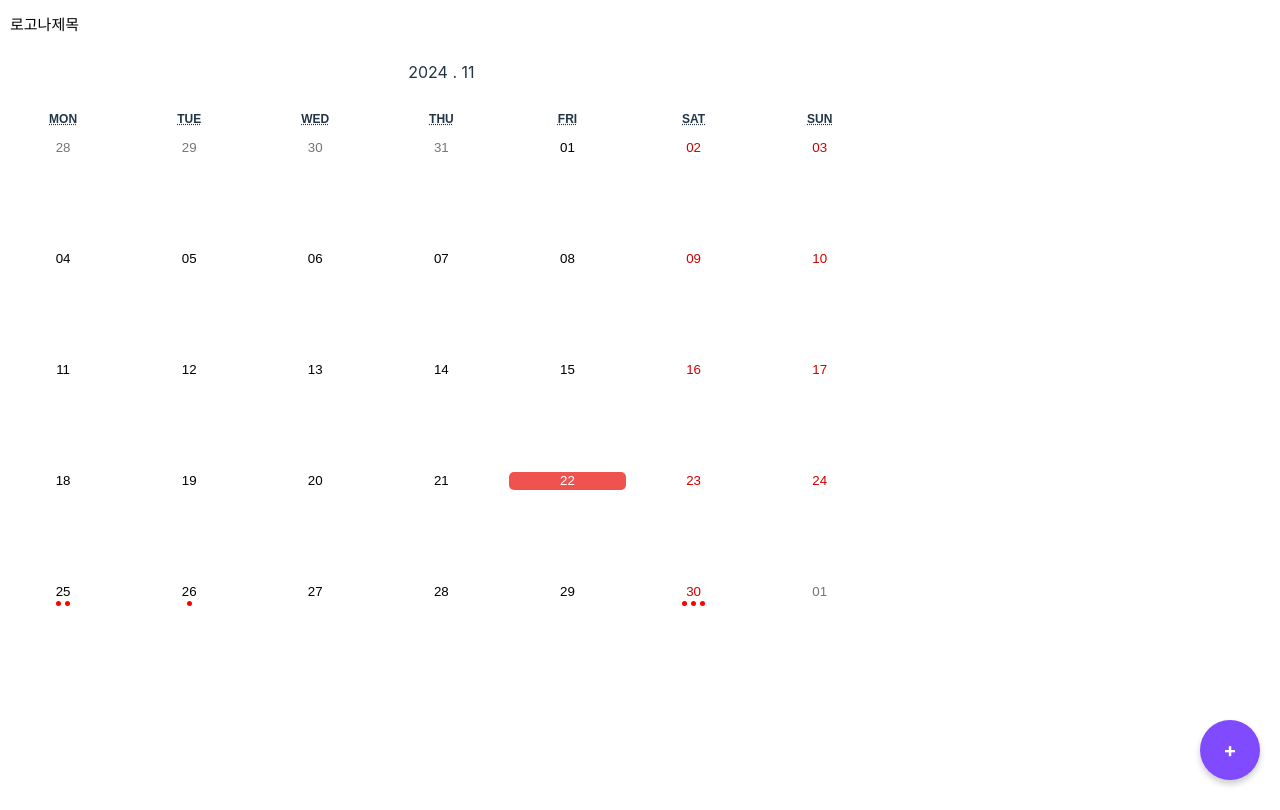
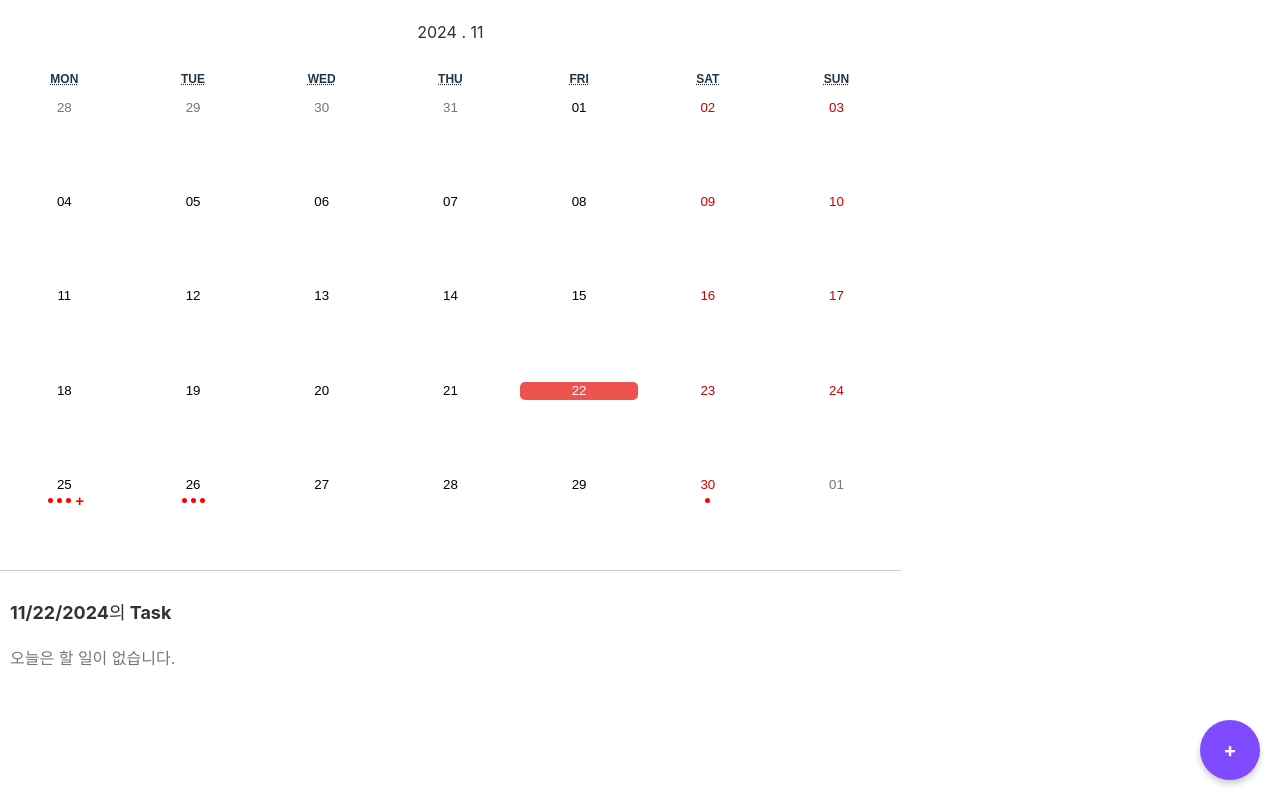
Before and after one commit to hwarimryu/insight-into-me-app, a React (Vite) app in the folder insight-into-me-web/: page / in a window 1280 px wide. Built offline with nearby package versions, Linux system fonts and the light colour scheme.

Commit message:
[ADD] swipe로 달력 넘기기 [UPDATE] calendarView, dailyTaskList 높이 고정

```diff
--- a/insight-into-me-web/package.json
+++ b/insight-into-me-web/package.json
@@ -17,7 +17,8 @@
     "react-dom": "^18.3.1",
     "react-modal": "^3.16.1",
     "react-router-dom": "^6.28.0",
-    "react-select": "^5.8.3"
+    "react-select": "^5.8.3",
+    "react-swipeable": "^7.0.2"
   },
   "devDependencies": {
     "@eslint/js": "^9.13.0",
--- a/insight-into-me-web/src/App.css
+++ b/insight-into-me-web/src/App.css
@@ -1,7 +1,7 @@
 /* 전체 앱 스타일 */
 .app {
   width: 100%;
-  height: 90vh;
+  height: 100vh;
   display: flex;
   flex-direction: column;
 }
--- a/insight-into-me-web/src/App.jsx
+++ b/insight-into-me-web/src/App.jsx
@@ -20,7 +20,7 @@ function App() {
   return (
     <div className="app">
       {/* 헤더 */}
-      <Header title="로고나제목" onMenuToggle={toggleMenu} />
+      {/* <Header title="로고나제목" onMenuToggle={toggleMenu} /> */}
       {/* 메인 콘텐츠 */}
       <main className="app-main">
       <MainView />
--- a/insight-into-me-web/src/components/CalendarView.css
+++ b/insight-into-me-web/src/components/CalendarView.css
@@ -1,6 +1,6 @@
 .calendar-container {
   width: 100%; /* 화면 전체 너비 */
-  height: 100%; /* 화면 전체 높이 */
+  height: 70vh; /* 화면 전체 높이 */
   display: flex;
   flex-direction: column;
   align-items: center;
@@ -43,11 +43,11 @@
   transform: translateX(-50%);
   width: 200px; /* 드롭다운 너비 */
   display: flex;
-  background-color: f9f9f9;
+  background-color: white;
   border: 1px solid #ddd;
   border-radius: 5px;
   z-index: 1000;
-  padding-bottom: 5px;
+  /* padding-bottom: 5px; */
   box-shadow: 0px 4px 6px rgba(0, 0, 0, 0.1);
 }
 
@@ -107,7 +107,7 @@
 }
 
 .react-calendar__month-view>div>div {
-  height: 70vh;
+  height: 60vh;
 }
 
 .react-calendar__month-view__days {
@@ -133,7 +133,8 @@
 .dot-container {
   display: flex;
   justify-content: center;
-  margin-top: 5;
+  align-items: center;
+  margin-top: 4px;
 }
 
 .task-dot {
@@ -142,6 +143,15 @@
   margin: 0 2px;
   background-color: red;
   border-radius: 50%;
+}
+
+.more-dots {
+  width: 5px;
+  margin: 0 2px;
+  font-size: 15px;
+  font-weight: bold;
+  color: red;
+  line-height: 5px;
 }
 
 .react-calendar__tile--now {
--- a/insight-into-me-web/src/components/CalendarView.jsx
+++ b/insight-into-me-web/src/components/CalendarView.jsx
@@ -1,25 +1,20 @@
 import { useState, useEffect, useRef } from "react";
 import Calendar from "react-calendar";
+import { useSwipeable } from "react-swipeable";
 import "react-calendar/dist/Calendar.css";
 import "./CalendarView.css";
 import moment from "moment";
 
-function CalendarView() {
-    // Task 데이터 (더미)
-    const tasks = [
-      { date: "2024-11-25", tasks: ["Meeting", "Dinner"] },
-      { date: "2024-11-26", tasks: ["Conference"] },
-      { date: "2024-11-30", tasks: ["Workout", "Study", "Call"] },
-    ];
+function CalendarView({ tasks, selectedDate, setSelectedDate }) {
 
   // 특정 날짜에 Task가 있는지 확인
   const getTasksForDate = (date) => {
-    const dateString = date.toISOString().split("T")[0];
-    const taskData = tasks.find((t) => t.date === dateString);
-    return taskData ? taskData.tasks.length : 0; // Task 개수 반환
+    const dateString = date.toLocaleDateString();
+    const taskData = tasks.filter((t) => new Date(t.date).toLocaleDateString() === dateString);
+    return taskData ? taskData.length : 0; // Task 개수 반환
   };
 
-  const [selectedDate, setSelectedDate] = useState(new Date());
+  // const [selectedDate, setSelectedDate] = useState(new Date());
   const [yearRange, setYearRange] = useState({
     startYear: selectedDate.getFullYear() - 3,
     endYear: selectedDate.getFullYear() + 3,
@@ -86,6 +81,28 @@ function CalendarView() {
     setSelectedDate(new Date(year, selectedMonth - 1, 1));
   };
 
+  // 다음 월로 이동
+  const goToNextMonth = () => {
+    const nextMonth = moment(selectedDate).add(1, "month").toDate();
+    setMonth(nextMonth);
+    setSelectedDate(nextMonth);
+  };
+
+  // 이전 월로 이동
+  const goToPreviousMonth = () => {
+    const previousMonth = moment(selectedDate).subtract(1, "month").toDate();
+    setMonth(previousMonth);
+    setSelectedDate(previousMonth);
+  };
+
+  // Swipeable 설정
+  const swipeHandlers = useSwipeable({
+    onSwipedLeft: goToNextMonth, // 왼쪽 스와이프 → 다음 월
+    onSwipedRight: goToPreviousMonth, // 오른쪽 스와이프 → 이전 월
+    preventDefaultTouchmoveEvent: true,
+    trackMouse: true, // 마우스 드래그로도 동작
+  });
+
   const toggleDropdown = () => {
     setIsDropdownOpen(!isDropdownOpen);
     if (!isDropdownOpen) {
@@ -115,11 +132,11 @@ function CalendarView() {
 
   // 선택된 날짜인지 확인
   const isSelectedDate = (date) =>
-    selectedDate.toLocaleDateString().split("T")[0] === date.toLocaleDateString().split("T")[0];
+    selectedDate.toLocaleDateString() === date.toLocaleDateString();
 
 
   return (
-    <div className="calendar-container">
+    <div {...swipeHandlers} className="calendar-container">
       <div className="calendar-header">
         <div className="custom-dropdown" onClick={toggleDropdown}>
           <span className="selected-value">
@@ -168,21 +185,20 @@ function CalendarView() {
         formatDay={(locale, date) => null}
         tileContent={({ date }) => {
           const taskCount = getTasksForDate(date);
-          return taskCount > 0 ? (<>
-              { isSelectedDate(date)?
-              <abbr className="selected-date">{moment(date).format("DD")}</abbr>
-                : <abbr className="">{moment(date).format("DD")}</abbr>}
-            <div className="dot-container">
-              {Array.from({ length: taskCount }).map((_, i) => (
-                <span key={i} className="task-dot"></span>
-              ))}
-            </div>
-          </>
-          ) : (
-          <>{ isSelectedDate(date)?
-              <abbr className="selected-date">{moment(date).format("DD")}</abbr>
-                : <abbr className="">{moment(date).format("DD")}</abbr>}
-          </> );
+          return (
+            <>
+              <abbr className={isSelectedDate(date) ? "selected-date" : ""}>
+                {moment(date).format("DD")}
+              </abbr>
+              {taskCount > 0 && (
+                <div className="dot-container">
+                  {Array.from({ length: Math.min(taskCount, 3) }).map((_, i) => (
+                    <span key={i} className="task-dot"></span>
+                  ))}
+                  {taskCount > 3 && <span className="more-dots">+</span>}
+                </div>
+              )}
+            </> );
         }}
       />
     </div>
--- /dev/null
+++ b/insight-into-me-web/src/components/DailyTaskList.css
@@ -0,0 +1,41 @@
+.daily-task-list {
+  width: 100%;
+  height: 30vh; /* 고정 높이 */
+  margin-top: 10px;
+  padding: 10px;
+  border-top: 1px solid #ccc;
+  box-sizing: border-box;
+}
+
+.daily-task-list h3 {
+  margin-bottom: 10px;
+  font-size: 18px;
+  color: #333;
+}
+
+.task-list-scroll {
+  max-height: 15vh; /* 스크롤 가능한 영역 높이 */
+  overflow-y: auto; /* 스크롤 활성화 */
+}
+
+.task-list-scroll ul {
+  list-style: none;
+  padding: 0;
+  margin: 0;
+}
+
+.task-list-scroll li {
+  padding: 8px 0;
+  border-bottom: 1px solid #ddd;
+  font-size: 16px;
+}
+
+.task-list-scroll li:last-child {
+  border-bottom: none;
+}
+
+.daily-task-list p {
+  font-size: 16px;
+  color: #777;
+  margin: 10px 0;
+}
--- /dev/null
+++ b/insight-into-me-web/src/components/DailyTaskList.jsx
@@ -0,0 +1,31 @@
+import "./DailyTaskList.css";
+
+function DailyTaskList({ tasks, selectedDate }) {
+  const formattedDate = selectedDate.toLocaleDateString()
+
+  // 선택된 날짜의 Task 필터링
+  const tasksForDate = tasks
+  .filter((task) => new Date(task.date).toLocaleDateString() === formattedDate)
+  .sort((a, b) => a.startTime.localeCompare(b.startTime));
+
+  return (
+    <div className="daily-task-list">
+      <h3>{formattedDate}의 Task</h3>
+      <div className="task-list-scroll">
+        {tasksForDate.length > 0 ? (
+          <ul>
+            {tasksForDate.map((task, index) => (
+              <li key={index}>
+                <strong>{task.startTime}</strong> - {task.title}
+              </li>
+            ))}
+          </ul>
+        ) : (
+          <p>오늘은 할 일이 없습니다.</p>
+        )}
+      </div>
+    </div>
+  );
+}
+
+export default DailyTaskList;
--- a/insight-into-me-web/src/components/MainView.jsx
+++ b/insight-into-me-web/src/components/MainView.jsx
@@ -1,10 +1,29 @@
+import { useState } from "react";
 import CalendarView from "./CalendarView";
+import DailyTaskList from "./DailyTaskList";
 import "./MainView.css";
 
 function MainView() {
+  const [selectedDate, setSelectedDate] = useState(new Date());
+
+  // 예제 Task 데이터
+  const tasks = [
+    { date: "2024-11-25", startTime: "17:00", title: "Dinner with Client" },
+    { date: "2024-11-25", startTime: "12:00", title: "낮잠" },
+    { date: "2024-11-25", startTime: "12:30", title: "점심식사" },
+    { date: "2024-11-25", startTime: "12:30", title: "점심식사" },
+    { date: "2024-11-25", startTime: "09:00", title: "Meeting with Team", tag: ["Meeting", "Dinner"] },
+    { date: "2024-11-25", startTime: "20:30", title: "운동" },
+    { date: "2024-11-26", startTime: "10:00", title: "Conference Call", tag: ["Conference"] },
+    { date: "2024-11-26", startTime: "12:00", title: "낮잠" },
+    { date: "2024-11-26", startTime: "12:30", title: "점심식사" },
+    { date: "2024-11-30", startTime: "07:00", title: "Workout Session", tag: ["Workout", "Study", "Call"] },
+  ];
+
   return (
     <div className="main-view">
-      <CalendarView />
+      <CalendarView tasks={tasks} selectedDate={selectedDate} setSelectedDate={setSelectedDate} />
+      <DailyTaskList tasks={tasks} selectedDate={selectedDate} />
     </div>
   );
 }
```
Also changed, not shown: 1 other file (tests, documents, lock files or other folders).
